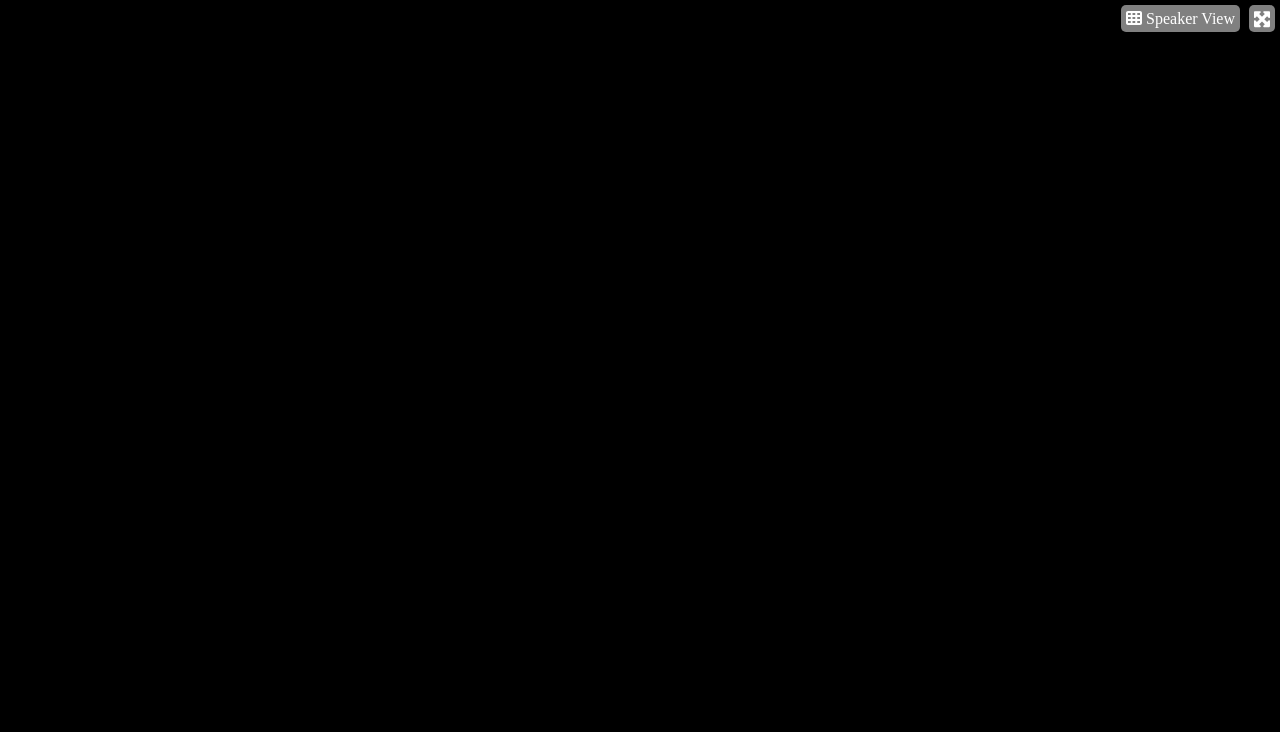
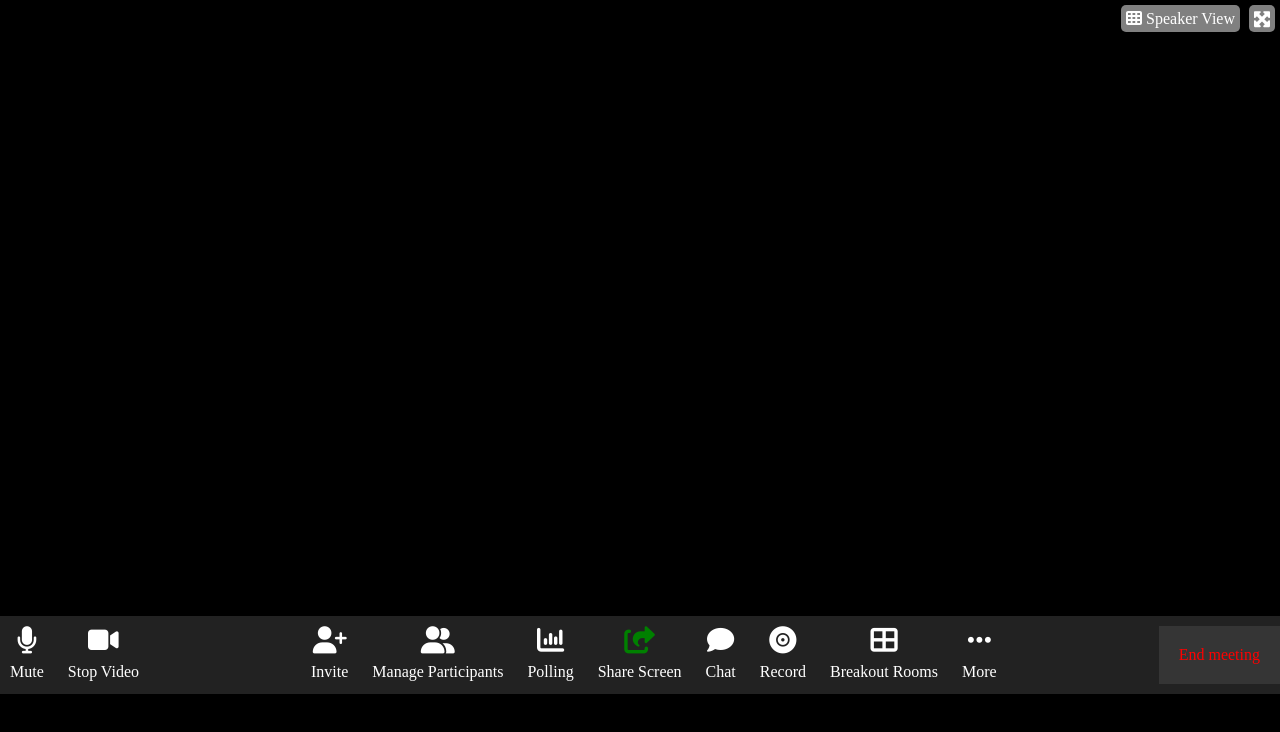
Before and after one commit to emanuelastetsko/html-css-zoom, a plain HTML site: page index.html in a window 1280 px wide. Drawn offline with Linux system fonts and the light colour scheme.

Commit message:
Aggiunta nav

```diff
--- a/css/style.css
+++ b/css/style.css
@@ -26,9 +26,14 @@ svg{
 /* HEADER */
 
 header{
+    margin-bottom: 7vh;
+}
+
+.header-container{
     margin-top: 10px;
-    display: flex;
-    justify-content: flex-end;
+    position: fixed;
+    top: 0;
+    right: 0;
 }
 
 header ul {
@@ -56,6 +61,44 @@ header ul li a svg {
 
 /* MAIN */
 
+main {
+    height: 70vh;
+}
+
 
 
 /* NAV */
+
+nav {
+    background-color: #222222;
+    padding: 10px 0;
+}
+
+nav div.nav-container{
+    display: flex;
+    justify-content: space-between;
+}
+
+nav div ul li {
+    display: inline-block;
+    padding: 0 10px;
+    text-align: center;
+    cursor: pointer;
+}
+
+nav div ul li i#green {
+     color: green;
+}
+
+nav div ul li i {
+    font-size: 1.7em;
+    padding-bottom: 10px;
+}
+
+nav div div.end{
+    color: red;
+    align-self: center;
+    padding: 20px;
+    background-color: rgb(128, 128, 128, 0.2);
+    cursor: pointer;
+}
--- a/index.html
+++ b/index.html
@@ -12,6 +12,7 @@
 
         <!-- Inizio header-->
         <header>
+            <div class="header-container">
                 <ul>
                     <li>
                         <a href="#">
@@ -25,6 +26,7 @@
                         </a>
                     </li>
                 </ul>
+            </div>
         </header>
 
 
@@ -32,14 +34,78 @@
         <main>
 
 
+
         </main>
 
 
         <!-- Inizio nav -->
         <nav>
+            <div class="nav-container">
+                <div class="input">
+                    <ul>
+                        <li>
+                            <i class="fa-solid fa-microphone"></i>
+                            <br>
+                            <span>Mute</span>
+                        </li>
+                        <li>
+                            <i class="fa-solid fa-video"></i>
+                            <br>
+                            <span>Stop Video</span>
+                        </li>
+                    </ul>
+                </div>
 
+                <div class="interactive-bottons">
+                    <ul>
+                        <li>
+                            <i class="fa-solid fa-user-plus"></i>
+                            <br>
+                            <span>Invite</span>
+                        </li>
+                        <li>
+                            <i class="fa-solid fa-user-group"></i>
+                            <br>
+                            <span>Manage Participants</span>
+                        </li>
+                        <li>
+                            <i class="fa-solid fa-chart-column"></i>
+                            <br>
+                            <span>Polling</span>
+                        </li>
+                        <li>
+                            <i id="green"class="fa-solid fa-share-from-square"></i>
+                            <br>
+                            <span>Share Screen</span>
+                        </li>
+                        <li>
+                            <i class="fa-solid fa-comment"></i>
+                            <br>
+                            <span>Chat</span>
+                        </li>
+                        <li>
+                            <i class="fa-solid fa-record-vinyl"></i>
+                            <br>
+                            <span>Record</span>
+                        </li>
+                        <li>
+                            <i class="fa-solid fa-table-cells-large"></i>
+                            <br>
+                            <span>Breakout Rooms</span>
+                        </li>
+                        <li>
+                            <i class="fa-solid fa-ellipsis"></i>
+                            <br>
+                            <span>More</span>
+                        </li>
+                    </ul>
+                </div>
+
+                <div class="end">
+                    <span>End meeting</span>
+                </div>
+
+            </div>
         </nav>
-
-
     </body>
 </html>
```
Lines whose indentation alone changed are shown as unchanged.
